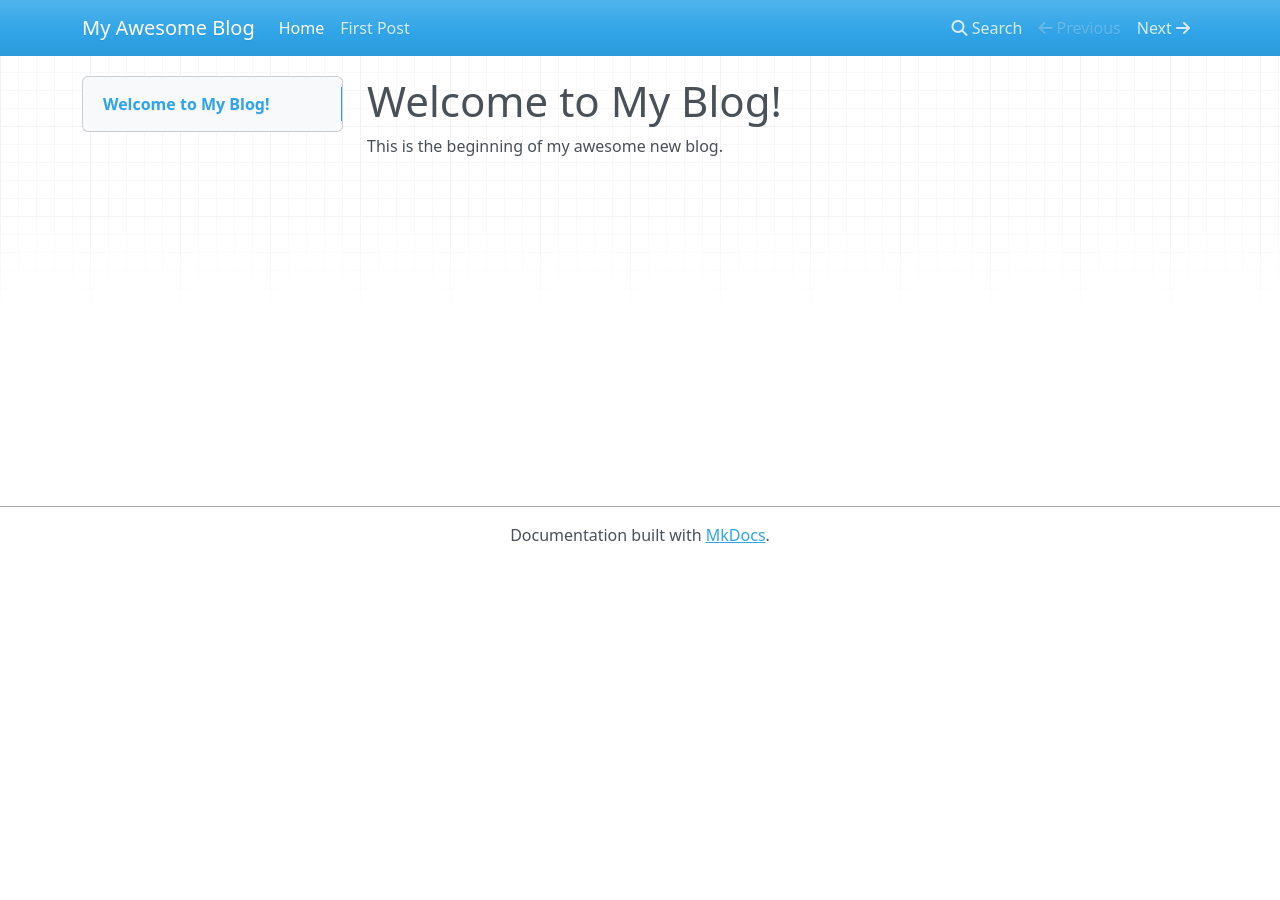
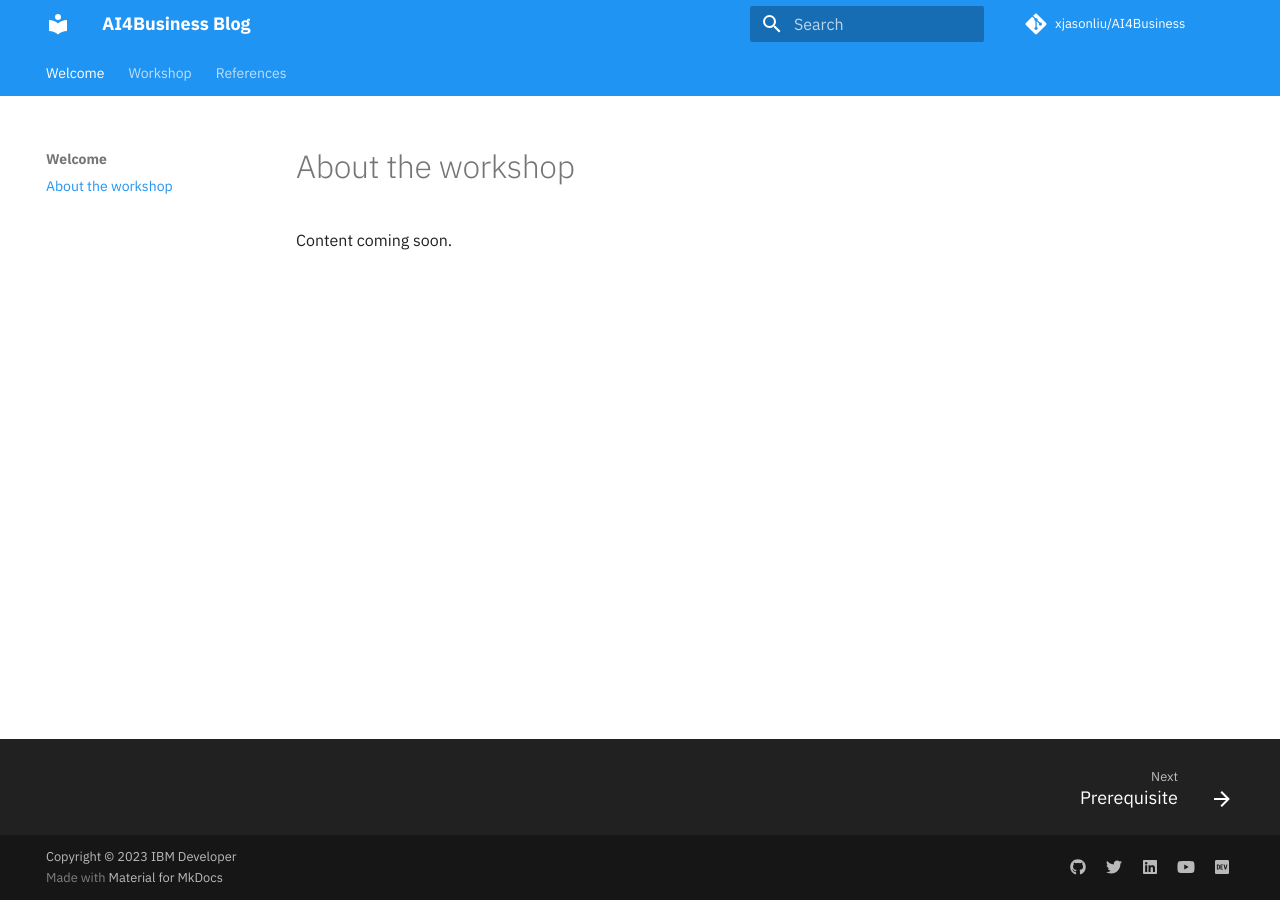
Before and after one commit to xjasonliu/AI4Business, an MkDocs documentation site: the page built from docs/README.md, in a window 1280 px wide. Built offline with MkDocs 1.6.1 and Material for MkDocs 9.7.7, drawn with Linux system fonts in a browser that asks for light colours; nearby versions of some CDN libraries; comment, search, counter and statistics services are not loaded.

Commit message:
Replicate ibm/presto-101-lab blog framework
This commit sets up the AI4Business blog to mirror the framework and structure of the ibm/presto-101-lab site.

Key changes:
- I cleared the previous repository contents, preserving your working GitHub Actions workflow.
- I fetched and installed `mkdocs.yml` from `presto-101-lab`.
- I adapted `mkdocs.yml` with AI4Business-specific details:
    - `site_name`: "AI4Business Blog"
    - `site_url`: "https://xjasonliu.github.io/AI4Business/"
    - `repo_url`: "https://github.com/xjasonliu/AI4Business/"
    - `repo_name`: "xjasonliu/AI4Business"
    - I ensured `use_directory_urls: false` is set for compatibility.
- I recreated the directory structure within `docs/` based on the `nav` configuration from `presto-101-lab`'s `mkdocs.yml`.
- I populated the `docs/` structure with placeholder Markdown files.
- I verified that no custom local theme assets (CSS, JS, images) needed to be copied from `presto-101-lab` as all assets appear to be standard theme components.

This should provide a blog structure that closely matches your requested template.

```diff
--- /dev/null
+++ b/docs/README.md
@@ -0,0 +1,3 @@
+# About the workshop
+
+Content coming soon.
--- a/docs/index.md
+++ /dev/null
@@ -1,3 +0,0 @@
-# Welcome to My Blog!
-
-This is the beginning of my awesome new blog.
--- a/mkdocs.yml
+++ b/mkdocs.yml
@@ -1,6 +1,109 @@
-site_name: My Awesome Blog
+# Project information
+site_name: AI4Business Blog
 site_url: https://xjasonliu.github.io/AI4Business/
+site_author: IBM Developer # Preserving this for now, can be changed later
 use_directory_urls: false
+
+# Repository
+repo_name: xjasonliu/AI4Business
+repo_url: https://github.com/xjasonliu/AI4Business/
+
+# Navigation
 nav:
-  - Home: index.md
-  - First Post: my-first-post.md
+  - Welcome:
+    - About the workshop: README.md
+  - Workshop:
+    - Prerequisite: prerequisite/README.md
+    - Introduction: introduction/README.md
+    - Lab 1. Set up Presto: lab-1/README.md
+    - Lab 2. Data Sources: lab-2/README.md
+    - Lab 3. Add Catalogs: lab-3/README.md
+    - Lab 4. Data Visualization : lab-4/README.md
+  - References:
+    - Helm: resources/HEML.md
+    - Additional Resources: resources/RESOURCES.md
+    - Contributors: resources/CONTRIBUTORS.md
+
+## DO NOT CHANGE BELOW THIS LINE
+
+# Copyright
+copyright: Copyright &copy; 2023 IBM Developer # Preserving this
+
+# Theme
+theme: # Preserving theme settings
+  name: material
+  font:
+    text: IBM Plex Sans
+    code: IBM Plex Mono
+  icon:
+    logo: material/library
+  features:
+    - navigation.tabs
+    - content.code.copy
+    - content.code.select
+    - content.code.annotate
+    - navigation.footer
+    #- navigation.instant
+  palette:
+    scheme: default
+    primary: blue
+    accent: blue
+
+# Plugins
+plugins: # Preserving plugins
+  - search
+
+# Customization
+extra: # Preserving extra
+  social:
+    - icon: fontawesome/brands/github
+      link: https://github.com/ibm # This might need update later
+    - icon: fontawesome/brands/twitter
+      link: https://twitter.com/ibmdeveloper # This might need update later
+    - icon: fontawesome/brands/linkedin
+      link: https://www.linkedin.com/company/ibm/ # This might need update later
+    - icon: fontawesome/brands/youtube
+      link: https://www.youtube.com/user/developerworks # This might need update later
+    - icon: fontawesome/brands/dev
+      link: https://dev.to/ibmdeveloper # This might need update later
+
+# Extensions
+markdown_extensions: # Preserving extensions
+  - abbr
+  - admonition
+  - attr_list
+  - def_list
+  - footnotes
+  - meta
+  - toc:
+      permalink: true
+  - pymdownx.arithmatex:
+      generic: true
+  - pymdownx.betterem:
+      smart_enable: all
+  - pymdownx.caret
+  - pymdownx.critic
+  - pymdownx.details
+  - pymdownx.emoji:
+      emoji_index: !!python/name:materialx.emoji.twemoji
+      emoji_generator: !!python/name:materialx.emoji.to_svg
+  - pymdownx.highlight:
+      anchor_linenums: true
+      line_spans: __span
+      pygments_lang_class: true
+  - pymdownx.inlinehilite
+  - pymdownx.keys
+  - pymdownx.mark
+  - pymdownx.smartsymbols
+  - pymdownx.superfences
+  - pymdownx.snippets:
+      check_paths: true
+  - pymdownx.superfences:
+      custom_fences:
+        - name: mermaid
+          class: mermaid
+          format: !!python/name:pymdownx.superfences.fence_code_format
+  - pymdownx.tabbed
+  - pymdownx.tasklist:
+      custom_checkbox: true
+  - pymdownx.tilde
```
Also changed, not shown: docs/introduction/README.md (added, +3 -0 lines), docs/lab-1/README.md (added, +3 -0 lines), docs/lab-2/README.md (added, +3 -0 lines), docs/lab-3/README.md (added, +3 -0 lines), docs/lab-4/README.md (added, +3 -0 lines), docs/my-first-post.md (deleted, +0 -3 lines), docs/prerequisite/README.md (added, +3 -0 lines), docs/resources/CONTRIBUTORS.md (added, +3 -0 lines), docs/resources/HEML.md (added, +3 -0 lines), docs/resources/RESOURCES.md (added, +3 -0 lines).
